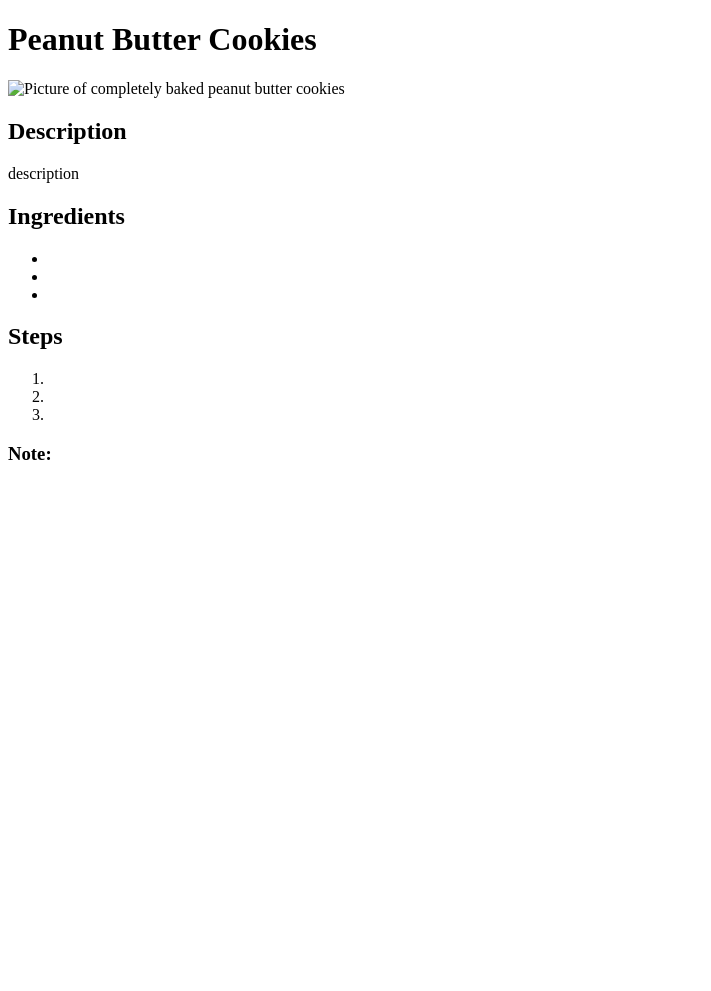
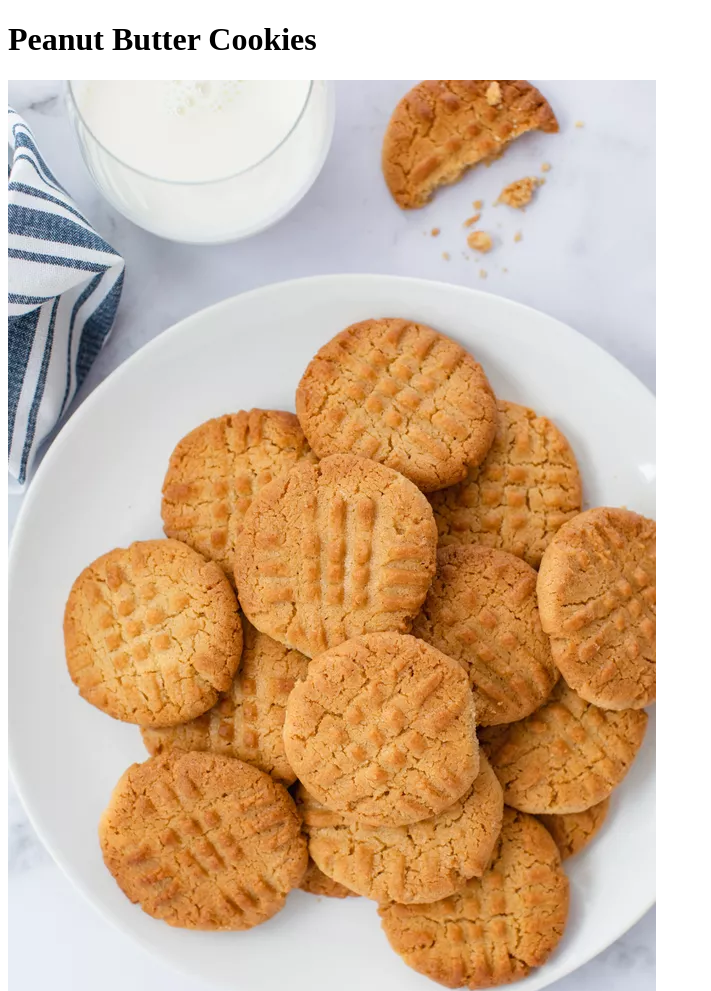
Before and after one commit to josephcsnyder/odin-recipes, a plain HTML site: page recipes/pbcookies.html in a window 1280 px wide. Shown: the top 991 px of the page, without its empty margins (0-711 px from the left). Before the commit the page ends 800 px from the top, so only its background shows below. Drawn offline with Linux system fonts and the light colour scheme.

Commit message:
Fix improper link to image of peanut butter cookies

```diff
--- a/recipes/pbcookies.html
+++ b/recipes/pbcookies.html
@@ -6,7 +6,7 @@
     </head>
     <body>
         <h1>Peanut Butter Cookies</h1>
-        <img src="../recipes/pbcookies.html" alt="Picture of completely baked peanut butter cookies">
+        <img src="../img/pbcookiepic.jpg" alt="Picture of completely baked peanut butter cookies">
         <h2>Description</h2>
         <p>description</p>
         <h2>Ingredients</h2>
```
